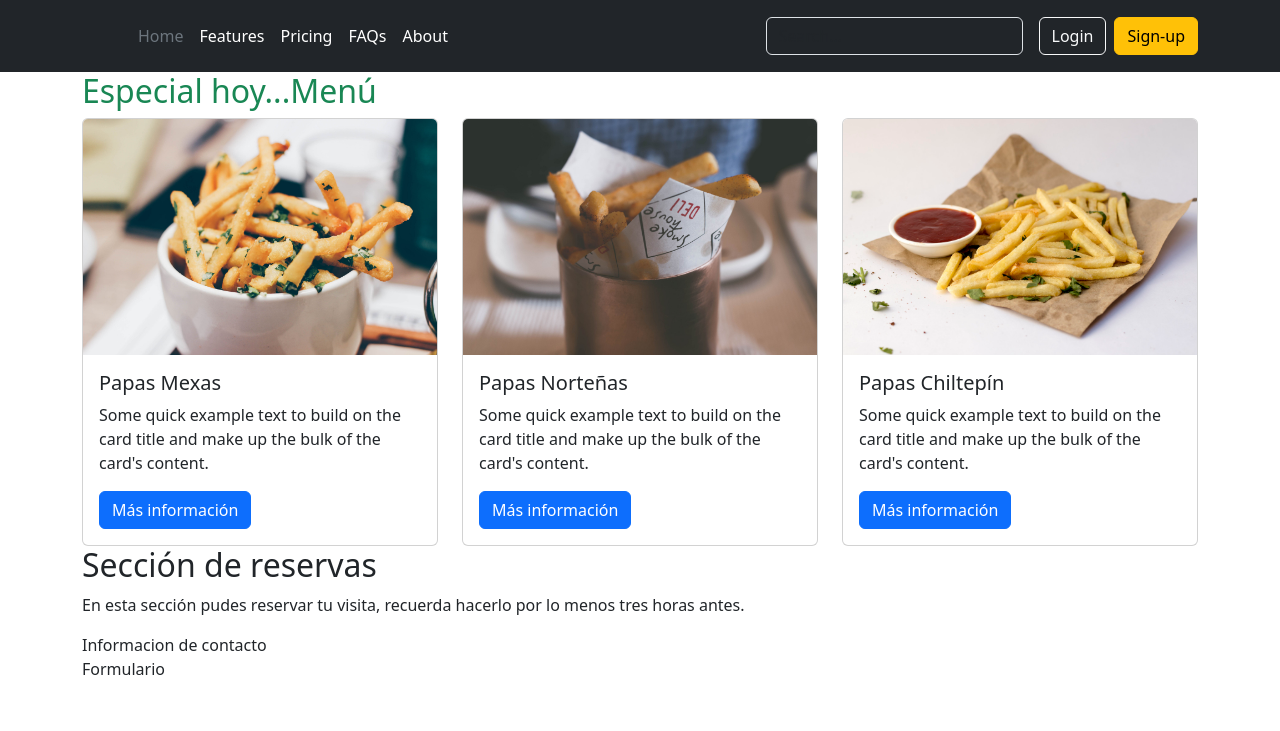
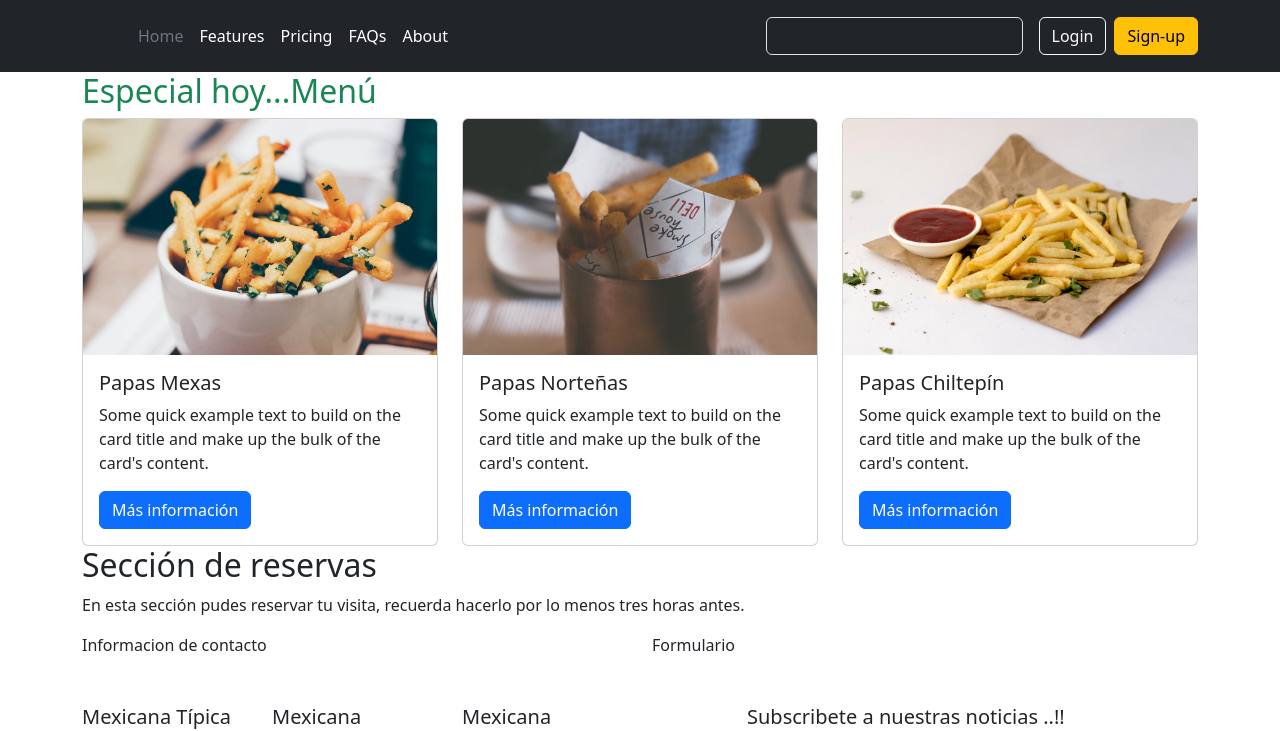
Before and after one commit to javierPortugal/proyecto-4-restaurant, a React (Vite) app: page / in a window 1280 px wide. Shown: the top 731 px of the page. Built offline with nearby package versions, Linux system fonts and the light colour scheme.

Commit message:
Update App.jsx
cambio de colores

```diff
--- a/src/App.jsx
+++ b/src/App.jsx
@@ -45,15 +45,16 @@ function App() {
           </div>
         </div>
         <div className="row">
-        <h2>Sección de reservas</h2>
-        <p>En esta sección pudes reservar tu visita, recuerda hacerlo por lo menos tres horas antes. </p>
-        </div>
-        <div className="col-md-4" style={{backgroungcolor:"#e5e5e5"}}>
+          <h2>Sección de reservas</h2>
+          <p>En esta sección pudes reservar tu visita, recuerda hacerlo por lo menos tres horas antes. </p>
+
+          <div className="col-md-6 bg-gray-50" style={{backgroungcolor:"#e5e5e5"}}>
           Informacion de contacto
-        </div>
-        <div className="col-md-8"style={{backgroungcolor:"#e5e5e5"}}>
+          </div>
+          <div className="col-md-6"style={{backgroungcolor:"#e5e5e5"}}>
           Formulario
 
+          </div>
         </div>
       </div>
 
```
